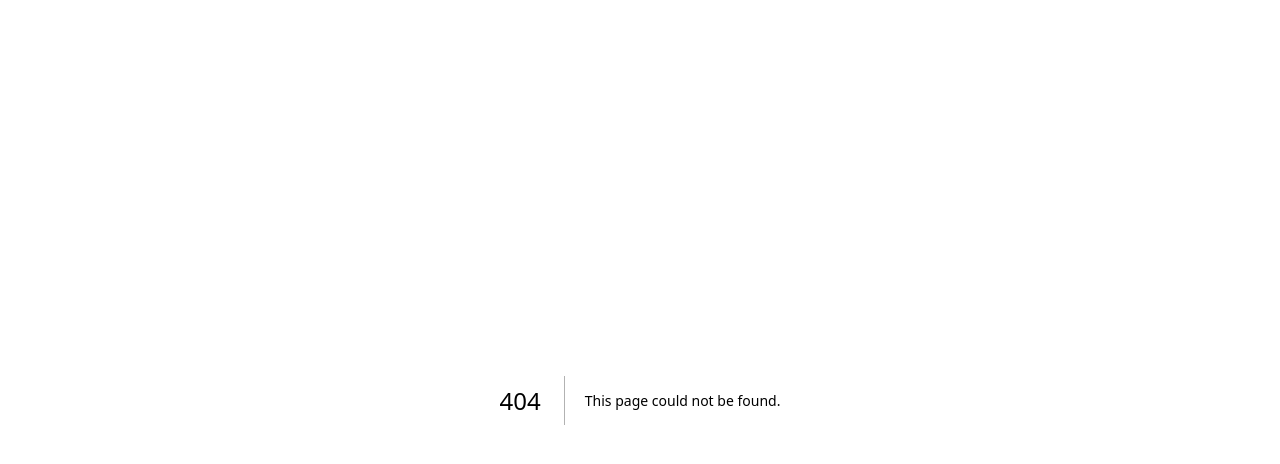
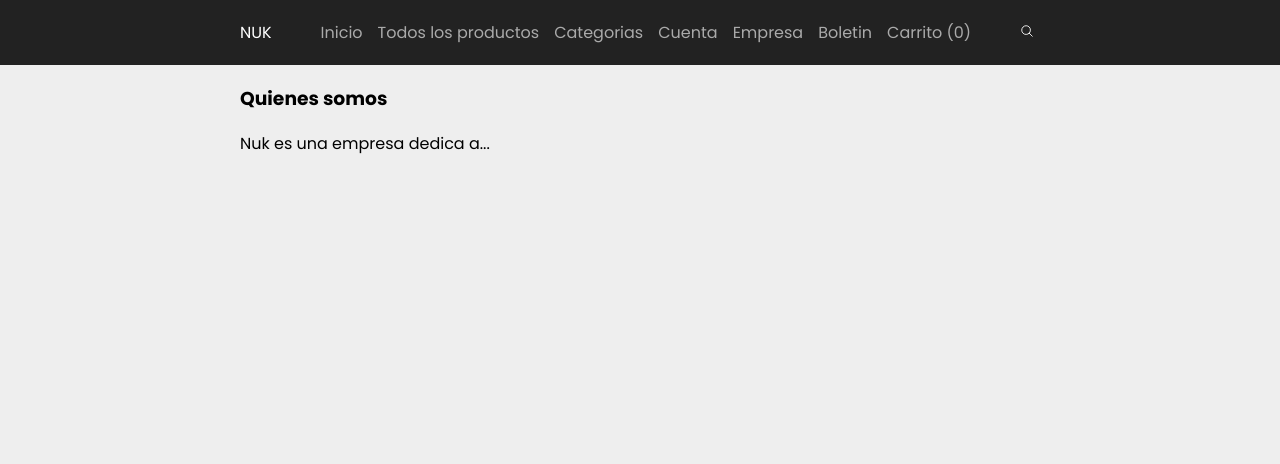
Before and after one commit to FranJBDev/nuk-front, a Next.js app: page /about in a window 1280 px wide. Before the commit this address had no page. Shown: the top 464 px of the page. Built offline with nearby package versions, Linux system fonts and the light colour scheme.

Commit message:
Add: About page

```diff
--- a/components/Header.js
+++ b/components/Header.js
@@ -106,7 +106,8 @@ export default function Header() {
             <NavLink href={'/products'}>Todos los productos</NavLink>
             <NavLink href={'/categories'}>Categorias</NavLink>
             <NavLink href={'/account'}>Cuenta</NavLink>
-            <NavLink href={'/about'}>Quienes somos </NavLink>
+            <NavLink href={'/about'}>Empresa </NavLink>
+            <NavLink href={'/newsletter'}>Boletin </NavLink>
             <NavLink href={'/cart'}>Carrito ({cartProducts?.length})</NavLink>
           </StyleNav>
           <SideIcons>
--- /dev/null
+++ b/pages/about.js
@@ -0,0 +1,14 @@
+import Center from "@/components/Center";
+import Header from "@/components/Header";
+
+export default function About(){
+    return (
+        <>
+        <Header />
+        <Center>
+        <h3>Quienes somos</h3>
+        <p>Nuk es una empresa dedica a...</p>
+        </Center>
+        </>
+    )
+}
--- a/pages/product/[id].js
+++ b/pages/product/[id].js
@@ -9,6 +9,7 @@ import { Product } from '@/models/Product';
 import styled from 'styled-components';
 import FlyingButton from '@/components/FlyingButton';
 import ProductReviews from '@/components/ProductReviews';
+import ShareIcon from '@/components/icons/ShareIcon';
 
 const ColWrapper = styled.div`
   display: grid;
@@ -52,10 +53,11 @@ export default function ProductPage({ product }) {
                   Agregar Al Carrito
                 </FlyingButton>
               </div>
+              {/* <ShareIcon /> */}
             </PriceRow>
           </div>
         </ColWrapper>
-        <ProductReviews product={product}/>
+        <ProductReviews product={product} />
       </Center>
     </>
   );
```
Also changed, not shown: components/icons/ShareIcon.js (added, +18 -0 lines).
